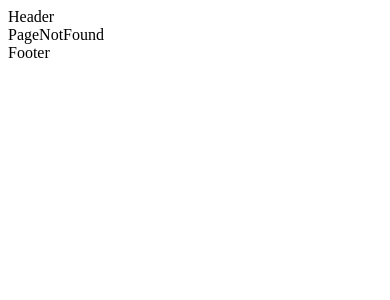
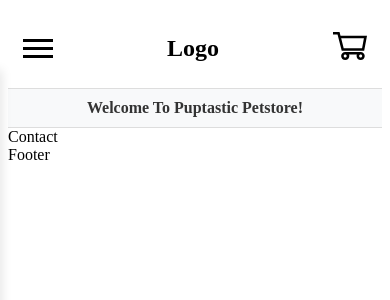
Before and after one commit to BenDavies1218/puptastic-ecommerce-frontend, a React (Vite) app: page /contact in a window 390 px wide. Shown: the top 300 px of the page. Built offline with nearby package versions, Linux system fonts and the light colour scheme.

Commit message:
feat: Header
I created the hamburger, cart with all links working.

```diff
--- a/src/App.jsx
+++ b/src/App.jsx
@@ -7,6 +7,8 @@ import AllProductsPage from "./pages/AllProductsPage";
 import SingleProductPage from "./pages/SingleProductPage";
 import Cart from "./pages/Cart";
 import PageNotFound from "./pages/PageNotFound";
+import About from "./pages/About";
+import Contact from "./pages/Contact";
 
 function App() {
   return (
@@ -15,9 +17,11 @@ function App() {
         <Route index element={<Homepage />} />
         <Route path="privacy" element={<PrivacyPage />} />
         <Route path="tos" element={<TosPage />} />
-        <Route path="products" element={<AllProductsPage />} />
-        <Route path="products/:productId" element={<SingleProductPage />} />
+        <Route path="shop" element={<AllProductsPage />} />
+        <Route path="shop/:productId" element={<SingleProductPage />} />
         <Route path="cart" element={<Cart />} />
+        <Route path="about" element={<About />} />
+        <Route path="contact" element={<Contact />} />
         <Route path="*" element={<PageNotFound />} />
       </Route>
     </Routes>
--- /dev/null
+++ b/src/components/Hamburger.jsx
@@ -0,0 +1,45 @@
+import { useState } from "react";
+import { Link } from "react-router-dom";
+import "../styles/hamburger.css";
+
+const Hamburger = () => {
+  const [active, setActive] = useState(false);
+
+  const handleLinkClick = () => {
+    setActive(false);
+  };
+
+  return (
+    <>
+      <div
+        className={`hamburgerContainer ${active ? "active" : ""}`}
+        onClick={() => setActive(!active)}
+      >
+        <div className="hamburgerLine"></div>
+        <div className="hamburgerLine"></div>
+        <div className="hamburgerLine"></div>
+      </div>
+      <div className={`hamburgerMenuContainer ${active ? "active" : ""}`}>
+        <ul className="hamburgerMenu">
+          <li>
+            <Link to="/shop" onClick={handleLinkClick}>
+              Shop
+            </Link>
+          </li>
+          <li>
+            <Link to="/about" onClick={handleLinkClick}>
+              About
+            </Link>
+          </li>
+          <li>
+            <Link to="/contact" onClick={handleLinkClick}>
+              Contact
+            </Link>
+          </li>
+        </ul>
+      </div>
+    </>
+  );
+};
+
+export default Hamburger;
--- a/src/components/Header.jsx
+++ b/src/components/Header.jsx
@@ -1,7 +1,27 @@
 import React from "react";
+import { Link } from "react-router-dom";
+import Hamburger from "./Hamburger";
+import "../styles/header.css";
+import shoppingCart from "../assets/shoppingCart.svg";
 
 const Header = () => {
-  return <div>Header</div>;
+  const bannerText = "Welcome To Puptastic Petstore!";
+  return (
+    <>
+      <div className="header">
+        <Hamburger />
+        <h2>Logo</h2>
+        <Link to="/cart">
+          <img src={shoppingCart} alt="Cart" className="cartIcon" />
+        </Link>
+      </div>
+      {bannerText && (
+        <div className="headerBanner">
+          <p>{bannerText}</p>
+        </div>
+      )}
+    </>
+  );
 };
 
 export default Header;
--- /dev/null
+++ b/src/pages/About.jsx
@@ -0,0 +1,7 @@
+import React from "react";
+
+const About = () => {
+  return <div>About</div>;
+};
+
+export default About;
--- /dev/null
+++ b/src/pages/Contact.jsx
@@ -0,0 +1,7 @@
+import React from "react";
+
+const Contact = () => {
+  return <div>Contact</div>;
+};
+
+export default Contact;
--- /dev/null
+++ b/src/styles/hamburger.css
@@ -0,0 +1,67 @@
+.hamburgerContainer {
+    display: flex;
+    flex-direction: column;
+    justify-content: center;
+    align-items: center;
+    gap: 5px;
+    cursor: pointer;
+    z-index: 10;
+    position: relative;
+}
+
+.hamburgerLine {
+    width: 30px;
+    height: 3px;
+    background-color: black;
+    transition: all 0.3s ease;
+}
+
+.hamburgerContainer.active .hamburgerLine:nth-child(1) {
+    transform: rotate(45deg) translate(6px, 5px);
+}
+
+.hamburgerContainer.active .hamburgerLine:nth-child(2) {
+    opacity: 0;
+}
+
+.hamburgerContainer.active .hamburgerLine:nth-child(3) {
+    transform: rotate(-45deg) translate(6px, -5px);
+}
+
+.hamburgerMenuContainer {
+    position: fixed;
+    top: 70px;
+    left: 0;
+    height: calc(100% - 70px);
+    width: 150px;
+    background-color: white;
+    transform: translateX(-100%);
+    transition: transform 0.3s ease;
+    z-index: 10;
+    box-shadow: 2px 0 10px rgba(0, 0, 0, 0.1);
+}
+
+.hamburgerMenuContainer.active {
+    transform: translateX(0);
+}
+
+.hamburgerMenu {
+    list-style: none;
+    padding: 20px;
+    margin: 0;
+}
+
+.hamburgerMenu li {
+    margin: 15px 0;
+}
+
+.hamburgerMenu li a {
+    text-decoration: none;
+    color: black;
+    font-size: 18px;
+    transition: color 0.3s ease;
+}
+
+.hamburgerMenu li a:hover {
+    color: gray;
+}
--- /dev/null
+++ b/src/styles/header.css
@@ -0,0 +1,32 @@
+.header {
+    display: flex;
+    justify-content: space-between;
+    align-items: center;
+    min-height: 80px;
+    padding: 0px 4%;
+    background-color: #fff;
+    border-bottom: 1px solid #ddd;
+}
+
+.cartIcon {
+width: 34px;
+height: 34px;
+cursor: pointer;
+}
+
+.headerBanner {
+display: flex;
+justify-content: center;
+align-items: center;
+background-color: #f8f9fa;
+padding: 10px 0px;
+border-bottom: 1px solid #ddd;
+width: 100%;
+}
+
+.headerBanner p {
+margin: 0;
+color: #333;
+font-size: 16px;
+font-weight: bold;
+}
```
Also changed, not shown: src/assets/shoppingCart.svg (added).
